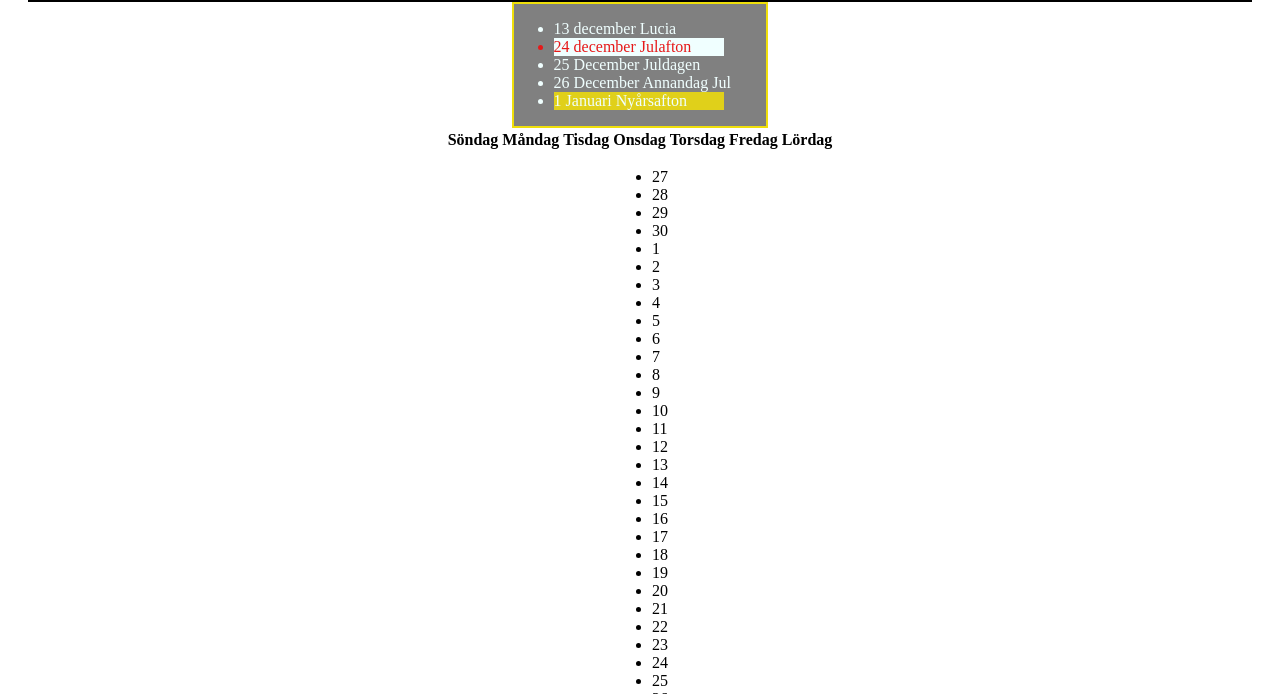
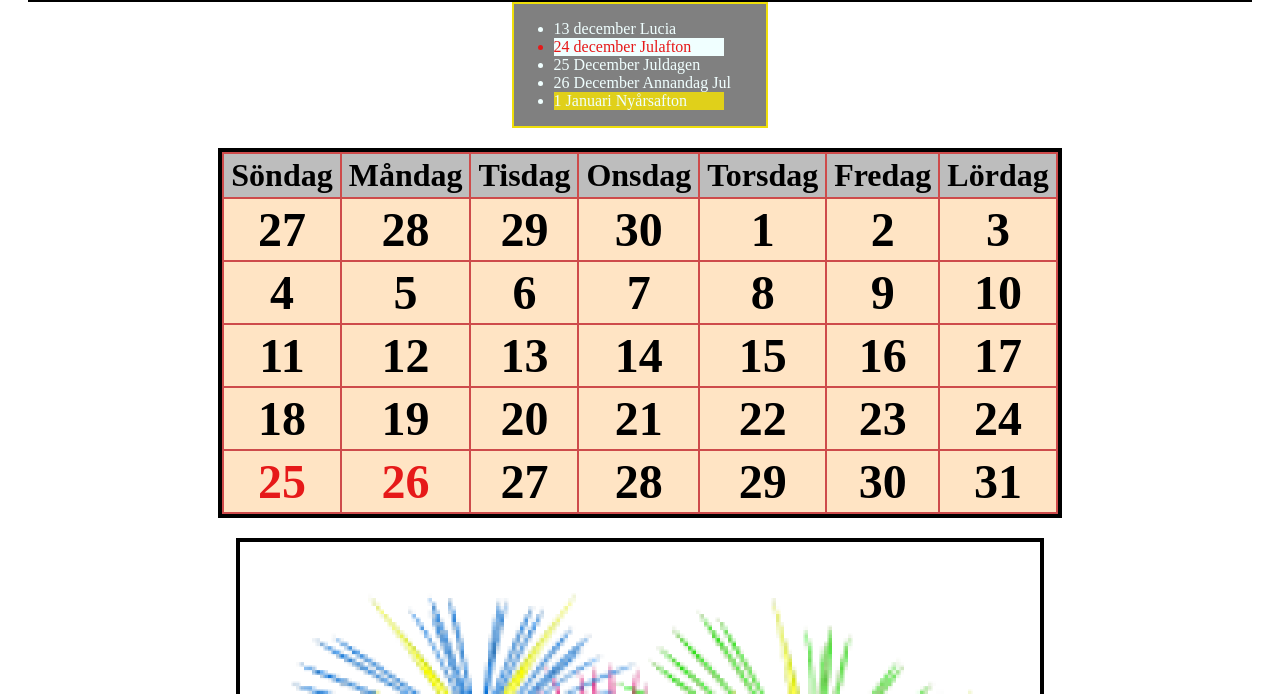
Before and after one commit to TE23E-Cal-Alstad/lek4_upg2, a plain HTML site: page index.html in a window 1280 px wide. Shown: the part 106-800 px from the top of the page. Drawn offline with Linux system fonts and the light colour scheme.

Commit message:
kalender klar

```diff
--- a/index.html
+++ b/index.html
@@ -26,68 +26,66 @@
 
     </div>
 
-    <div class="calender"></div>
-    <table>
-        <tr>
-            <th>Söndag</th>
-            <th>Måndag</th>
-            <th>Tisdag</th>
-            <th>Onsdag</th>
-            <th>Torsdag</th>
-            <th>Fredag</th>
-            <th>Lördag</th>
+
+    <table class="calender">
+        <tr class="vecka">
+            <th> Söndag </th>
+            <th> Måndag </th>
+            <th> Tisdag </th>
+            <th> Onsdag </th>
+            <th> Torsdag </th>
+            <th> Fredag </th>
+            <th> Lördag </th>
         </tr>
-
-
-
-
-
-
-
+        <tr class="dagar">
+        <th>27</th>
+        <th>28</th>
+        <th>29</th>
+        <th>30</th>
+        <th>1</th>
+        <th>2</th>
+        <th>3</th>
+        </tr>
+        <tr class="dagar">
+            <th>4</th>
+            <th>5</th>
+            <th>6</th>
+            <th>7</th>
+            <th>8</th>
+            <th>9</th>
+            <th>10</th>
+        </tr>
+        <tr class="dagar">
+            <th>11</th>
+            <th>12</th>
+            <th>13</th>
+            <th>14</th>
+            <th>15</th>
+            <th>16</th>
+            <th>17</th>
+        </tr>
+        <tr class="dagar">
+            <th>18</th>
+            <th>19</th>
+            <th>20</th>
+            <th>21</th>
+            <th>22</th>
+            <th>23</th>
+            <th>24</th>
+        </tr>
+        <tr class="dagar">
+            <th id="roddag">25</th>
+            <th id="roddag">26</th>
+            <th>27</th>
+            <th>28</th>
+            <th>29</th>
+            <th>30</th>
+            <th>31</th>
+        </tr>
 
 
     </table>
 
-        </ul>
-
-        <ul class="dates">
-            <li>27</li>
-            <li>28</li>
-            <li>29</li>
-            <li>30</li>
-            <li>1</li>
-            <li>2</li>
-            <li>3</li>
-            <li>4</li>
-            <li>5</li>
-            <li>6</li>
-            <li>7</li>
-            <li>8</li>
-            <li>9</li>
-            <li>10</li>
-            <li>11</li>
-            <li>12</li>
-            <li>13</li>
-            <li>14</li>
-            <li>15</li>
-            <li>16</li>
-            <li>17</li>
-            <li>18</li>
-            <li>19</li>
-            <li>20</li>
-            <li>21</li>
-            <li>22</li>
-            <li>23</li>
-            <li>24</li>
-            <li>25</li>
-            <li>26</li>
-            <li>27</li>
-            <li>28</li>
-            <li>29</li>
-            <li>30</li>
-            <li>31</li>
-        </ul>
-    </div>
 
     <div class="fyverkeri">
         <img src="./img/fireworks_small.png" alt="fyverkeri">
--- a/style.css
+++ b/style.css
@@ -1,6 +1,6 @@
 body {
     background-image: url("./img/winter-snow.jpg");
-    display:flex;
+    display: flex;
     flex-direction: column;
     align-items: center;
 
@@ -44,9 +44,40 @@ h1 {
     width: 80%;
 }
 
-.fyverkeri{
+.fyverkeri {
     border: 4px solid #000000;
-    margin-left: 25%;
-    margin-right: 25%;
+    margin-left: 240px;
+    margin-right: 240px;
+}
+
+.calender {
+    border: 4px solid #000000;
+    margin-top: 20px;
+    margin-bottom: 20px;
+    background-color: #ce4b4b;
 
 }
+
+.vecka {
+    background-color: rgb(189, 189, 189);
+    font-size: 200%;
+
+
+}
+
+.dagar {
+    background-color: bisque;
+    font-size: 300%;
+}
+
+#roddag {
+    color: #e61919;
+
+}
+
+th{
+    padding-left: 7px;
+    padding-right: 7px;
+    padding-top: 3px;
+    padding-bottom: 3px;
+}
```
